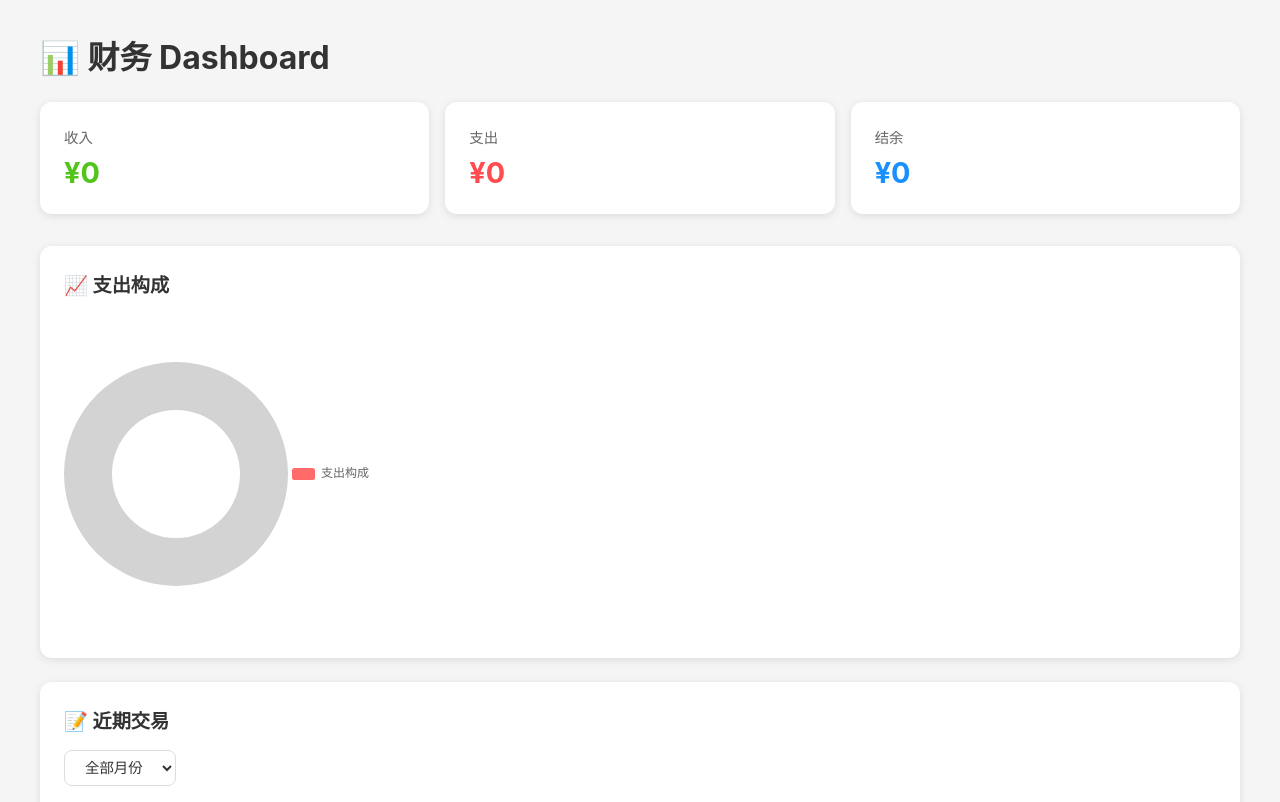
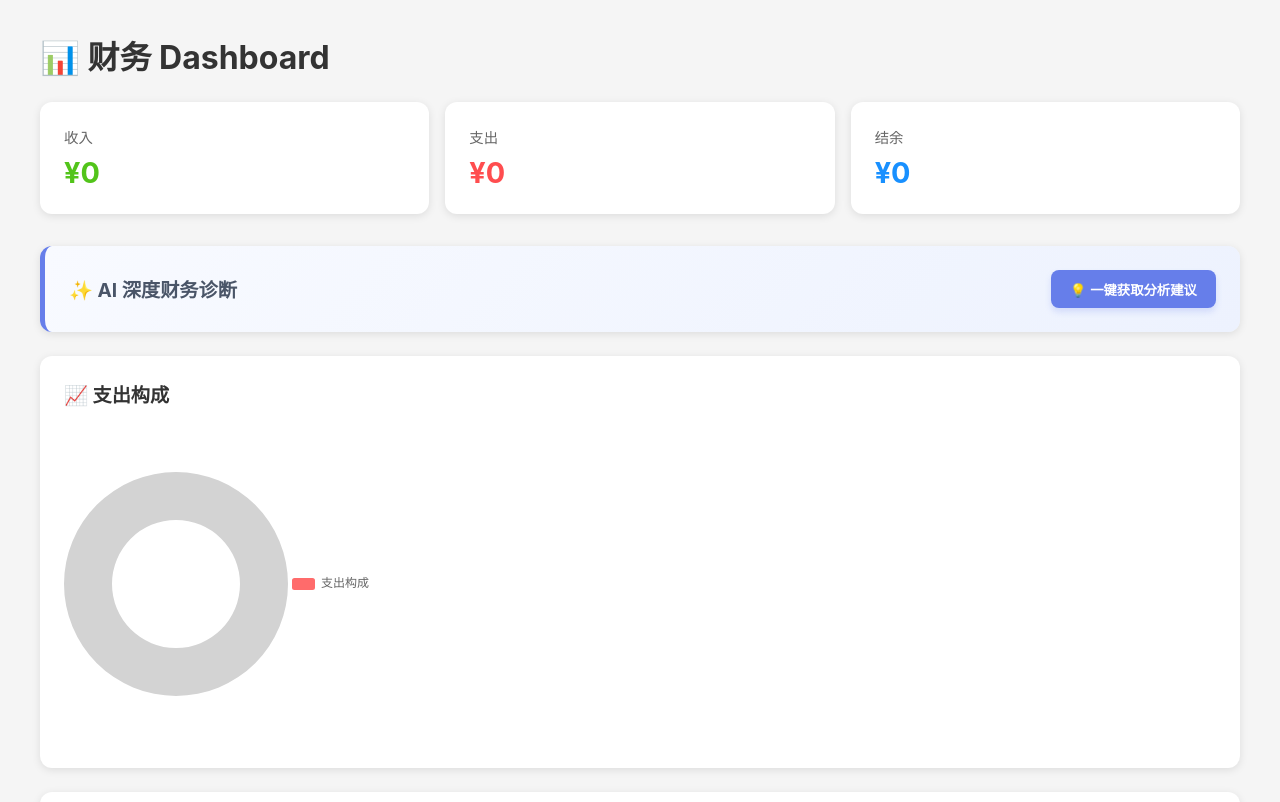
Before and after one commit to Witft/financial-assistant-web, a Vue app: page /dashboard in a window 1280 px wide. Shown: the top 802 px of the page. Built offline with nearby package versions, Linux system fonts and the light colour scheme.

Commit message:
feat: add AI diagnosis UI card to Dashboard

```diff
--- a/src/views/DashboardPage.vue
+++ b/src/views/DashboardPage.vue
@@ -9,6 +9,21 @@
         :total-expense="financeStore.totalExpense"
         :balance="financeStore.balance"
       />
+
+      <!-- === ✨ AI 财务诊断卡片 === -->
+      <div class="ai-card section">
+        <div class="ai-header" @click="handleGetAiDiagnosis">
+          <h2>✨ AI 深度财务诊断</h2>
+          <button class="btn-ai" :disabled="isAiLoading">
+            {{ isAiLoading ? '🧠 AI 疯狂计算中...' : '💡 一键获取分析建议' }}
+          </button>
+        </div>
+        <!-- AI 分析结果展示区域 -->
+        <div v-if="aiResult || isAiLoading" class="ai-content">
+          <div v-if="isAiLoading" class="loading-text">正在分析你的收支数据，请稍候...</div>
+          <div v-else class="markdown-body" v-html="aiResult"></div>
+        </div>
+      </div>
 
       <!-- 分类统计 + 饼图 -->
       <div class="section">
@@ -35,7 +50,7 @@
 </template>
 
 <script setup>
-import { onMounted } from 'vue'
+import { ref, onMounted } from 'vue'
 import { useFinanceStore } from '@/stores/finance'
 import { useRouter } from 'vue-router'
 
@@ -48,6 +63,40 @@ import MonthFilter from '@/components/MonthFilter.vue'
 
 const financeStore = useFinanceStore()
 const router = useRouter()
+
+// === AI 诊断相关状态 ===
+const isAiLoading = ref(false)
+const aiResult = ref('')
+
+async function handleGetAiDiagnosis() {
+  if (isAiLoading.value) return // 防抖，防止重复点击
+
+  isAiLoading.value = true
+  aiResult.value = '' // 清空旧数据
+
+  try {
+    // 【Mock 数据】因为 Python 后端还没起，先用 setTimeout 假装发请求
+    // 以后这里会换成： aiResult.value = await fetchAiDiagnosis(financeStore.aiPromptData)
+    await new Promise(resolve => setTimeout(resolve, 1500))
+
+    // 返回假的 HTML 内容模拟 Markdown 解析后的结果
+    aiResult.value = `
+      <h3 style="margin-top:0;">🤖 你的本月财务诊断报告出炉啦：</h3>
+      <p>💡 <b>总体评价</b>：你这个月的收支比较健康，结余良好！</p>
+      <ul>
+        <li>📉 <b>可优化项</b>：餐饮支出占总支出的 35%，略高于你的历史平均水平。建议周末可以尝试自己做饭哦。</li>
+        <li>📈 <b>亮点</b>：没有大额冲动消费，储蓄率达到了 40%！继续保持。</li>
+      </ul>
+      <p style="color: #718096; font-size: 0.9em;">
+        <i>（* 注：目前是假数据占位。等我们用 Python 接入 Gemini 2.5 后，这里就会显示真实的 AI 分析啦~）</i>
+      </p>
+    `
+  } catch (err) {
+    aiResult.value = `<p style="color: red;">获取诊断失败: ${err.message}</p>`
+  } finally {
+    isAiLoading.value = false
+  }
+}
 
 // 页面加载时从 storage 刷新最新数据
 onMounted(() => {
@@ -121,4 +170,65 @@ h1 {
 .btn:hover { background: #5a6fd6; }
 .btn-danger { background: #ff4d4f; }
 .btn-danger:hover { background: #ff7875; }
+
+/* === AI 诊断卡片专属样式 === */
+.ai-card {
+  background: linear-gradient(135deg, #f8faff 0%, #edf2fe 100%);
+  border-left: 5px solid #667eea;
+}
+
+.ai-header {
+  display: flex;
+  justify-content: space-between;
+  align-items: center;
+}
+
+.ai-header h2 {
+  margin-bottom: 0;
+  color: #4a5568;
+}
+
+.btn-ai {
+  padding: 0.6rem 1.2rem;
+  background: #667eea;
+  color: white;
+  border: none;
+  border-radius: 8px;
+  font-weight: bold;
+  cursor: pointer;
+  transition: all 0.3s ease;
+  box-shadow: 0 4px 6px rgba(102, 126, 234, 0.2);
+}
+
+.btn-ai:hover:not(:disabled) {
+  background: #5a6fd6;
+  transform: translateY(-2px);
+  box-shadow: 0 6px 12px rgba(102, 126, 234, 0.3);
+}
+
+.btn-ai:disabled {
+  background: #a0aec0;
+  cursor: not-allowed;
+  box-shadow: none;
+}
+
+.ai-content {
+  margin-top: 1.5rem;
+  padding-top: 1.5rem;
+  border-top: 1px dashed #cbd5e0;
+  color: #2d3748;
+  line-height: 1.6;
+}
+
+.loading-text {
+  color: #667eea;
+  font-weight: bold;
+  animation: pulse 1.5s infinite;
+}
+
+@keyframes pulse {
+  0% { opacity: 1; }
+  50% { opacity: 0.5; }
+  100% { opacity: 1; }
+}
 </style>
```
